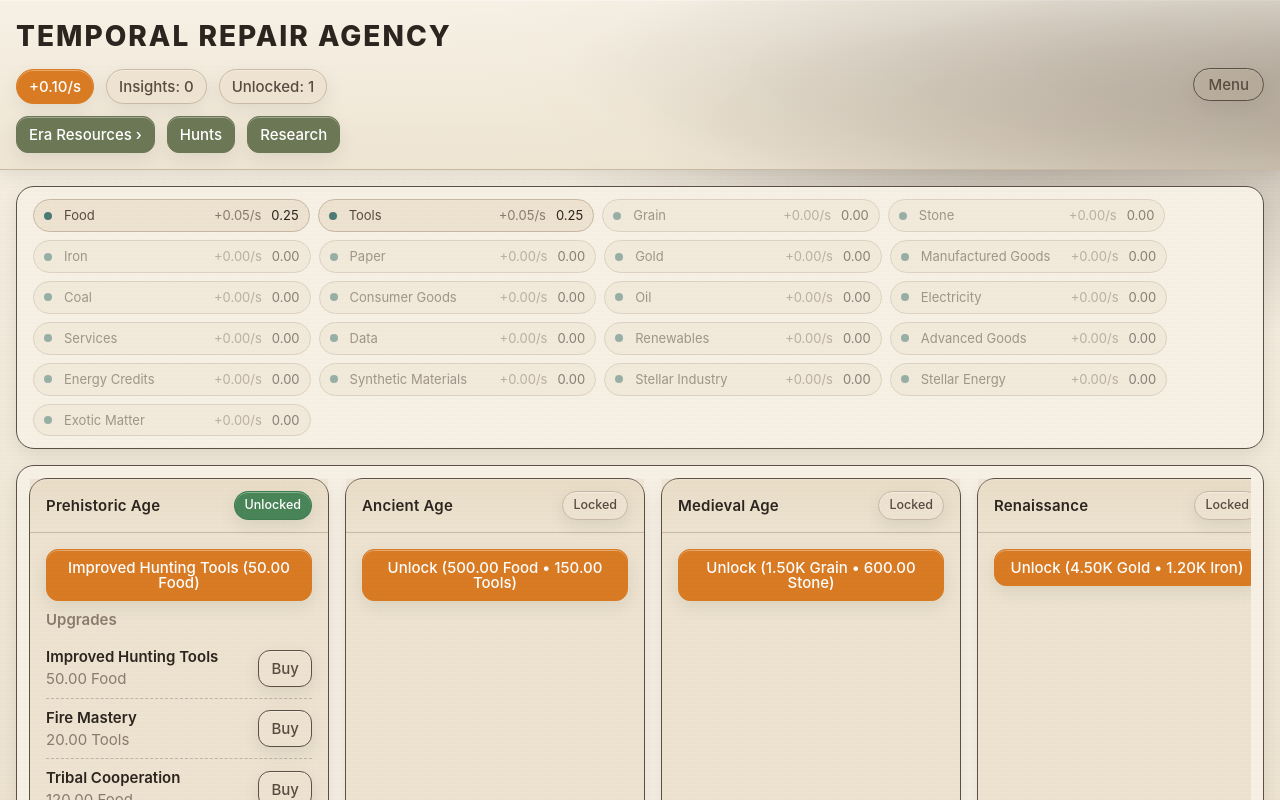
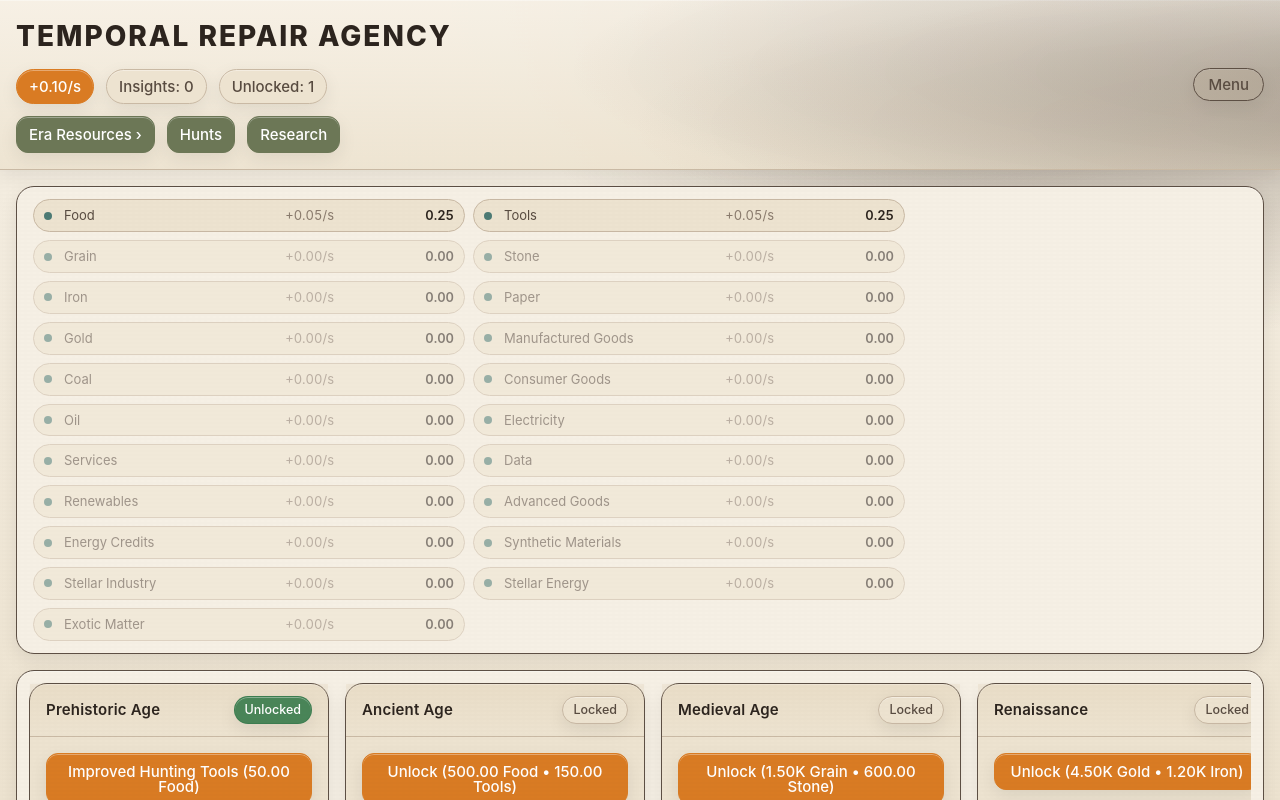
Before and after one commit to Fxxkery/TAI, a Svelte app: page / in a window 1280 px wide. Shown: the top 800 px of the page. Built offline with nearby package versions, Linux system fonts and the light colour scheme.

Commit message:
Update app.css

```diff
--- a/src/app.css
+++ b/src/app.css
@@ -35,9 +35,7 @@ body:before{
 ::-webkit-scrollbar{ width:10px; height:10px }
 ::-webkit-scrollbar-thumb{
   background: rgba(93,79,68,.35);
-  border-radius: 6px;
-  border: 2px solid transparent;
-  background-clip: padding-box;
+  border-radius: 6px; border: 2px solid transparent; background-clip: padding-box;
 }
 ::-webkit-scrollbar-thumb:hover{ background: rgba(93,79,68,.55) }
 ::-webkit-scrollbar-track{ background: transparent }
@@ -59,7 +57,7 @@ body:before{
 }
 .banner-inner{
   padding: var(--s-16);
-  display:grid; grid-template-columns: 1fr auto; grid-template-rows: auto auto; gap: var(--s-12);
+  display:grid; grid-template-columns: 1fr auto; grid-template-rows: auto auto auto; gap: var(--s-12);
   align-items:center;
 }
 .brand{
@@ -82,7 +80,7 @@ body:before{
 }
 .stat-pill.tva{ background: var(--tva); color:#fff; border-color: var(--tva) }
 
-/* Buttons in banner */
+/* Buttons */
 .btn{
   appearance:none; cursor:pointer; border-radius: var(--r-btn);
   border:1px solid var(--line); background: var(--paper);
@@ -104,7 +102,6 @@ body:before{
   background: var(--olive); color:#fff; border-color: var(--olive);
   border-radius: var(--r-pill); padding: 8px 14px;
 }
-.btn.olive-link:hover{ background: var(--olive-h); border-color: var(--olive-h) }
 .menu-pill{
   background: var(--paper);
   color: var(--ink-2);
@@ -117,7 +114,7 @@ body:before{
 /* ===== Page content ===== */
 .wrap{ padding: var(--s-16); }
 
-/* Resource chips strip */
+/* Resource chips strip (aligned) */
 .card{
   background: var(--paper-raised);
   border:1px solid var(--line); border-radius: var(--r-card);
@@ -129,15 +126,18 @@ body:before{
   margin-bottom: var(--s-16);
 }
 .res-chip{
-  display:grid; grid-template-columns: 10px auto auto auto; gap: 10px;
-  align-items:center; padding:6px 10px;
+  display:grid; grid-template-columns: 10px 160px 100px 110px; /* align columns */
+  align-items:center; gap: 10px;
+  padding:6px 10px;
   border:1px solid var(--hairline); border-radius: 999px;
   background: var(--paper);
   font-size: 13px;
+  font-variant-numeric: tabular-nums;
 }
 .res-chip .dot{ width:8px; height:8px; border-radius:999px; background: var(--teal) }
-.res-chip .res-name{ min-width:140px; text-transform:capitalize; color:var(--ink-2) }
-.res-chip .res-rate{ color:var(--ink-3) }
+.res-chip .res-name{ text-transform:capitalize; color:var(--ink-2) }
+.res-chip .res-rate{ color:var(--ink-3); text-align:right }
+.res-chip .res-amt{ text-align:right; font-weight:600; color:var(--ink) }
 .res-chip.dim{ opacity:.55 }
 
 /* ===== Horizontal era strip ===== */
@@ -162,10 +162,7 @@ body:before{
   box-shadow: var(--shadow);
   display:flex; flex-direction:column;
 }
-.era-card--strip{
-  flex: 0 0 300px;       /* single-row tiles */
-  scroll-snap-align: start;
-}
+.era-card--strip{ flex: 0 0 300px; scroll-snap-align: start; }
 
 .era-card-head{
   display:flex; align-items:center; justify-content:space-between;
@@ -185,7 +182,6 @@ body:before{
 .pill.ok{ color:#fff; background: rgba(59,125,79,.92); border-color: rgba(59,125,79,.9); }
 
 .era-cta{ padding: var(--s-16); padding-bottom: var(--s-8); }
-
 .era-upgrades{ padding: 0 var(--s-16) var(--s-16); }
 .upg-head{ color: var(--ink-3); margin: 0 0 var(--s-8); font-weight:600; }
 .upg-row{
@@ -196,3 +192,20 @@ body:before{
 .upg-row:last-child{ border-bottom: 0; }
 .upg-title{ font-weight:600 }
 .muted{ color: var(--ink-3) }
+
+/* ===== Popovers ===== */
+.backdrop{
+  position:fixed; inset:0; background: rgba(44,36,30,.25);
+}
+.popover{
+  position:fixed; right:16px; top:86px; z-index:10;
+  min-width: 280px;
+  background: var(--paper);
+  border: 1px solid var(--line);
+  border-radius: 14px;
+  box-shadow: var(--shadow);
+  padding: 12px;
+}
+.pop-title{ font-weight:600; margin-bottom: 8px; }
+.pop-hunts{ right: 120px; }
+.pop-research{ right: 220px; }
```
